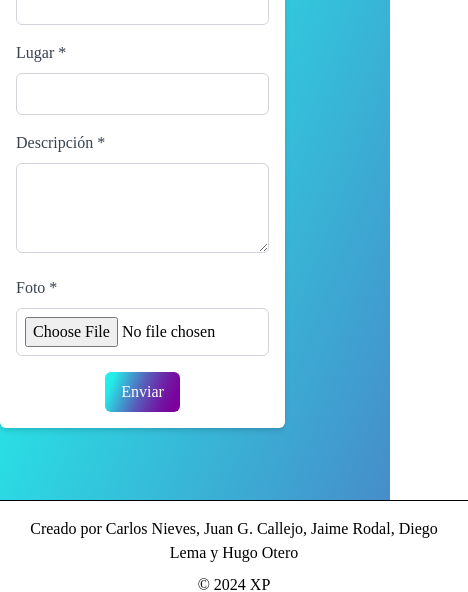
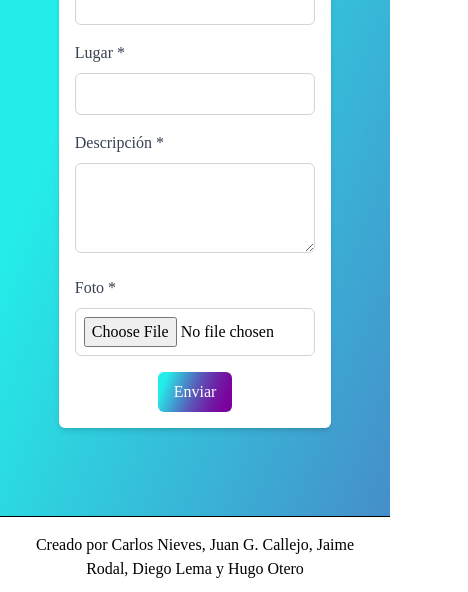
Before and after one commit to JuanGabrielCallejo/ExperienceProjectFRONT, a React (Vite) app: page /compose/experience in a window 390 px wide. Shown: the part 344-936 px from the top of the page, 468 px wide, since content can reach past the window. Built offline with nearby package versions, Linux system fonts and the light colour scheme; no server answers; a web font is replaced by a local one.

Commit message:
responsive registro y exp movil

```diff
--- a/src/Pages/CreateExperience.jsx
+++ b/src/Pages/CreateExperience.jsx
@@ -177,8 +177,10 @@ const CreateExperience = () => {
           const body = await res.json();
           setStatusMessage("Tu experiencia ha sido creada con exito", body);
           setExitoExperiencia(true);
+          // console.log(user.token);
         } else {
           const body = await res.json();
+          console.log(body);
           setStatusMessage(body.message);
         }
       } catch (error) {
@@ -204,8 +206,8 @@ const CreateExperience = () => {
     });
   } else {
     return (
-      <div className="flex items-center">
-        <div className="flex flex-col justify-center h-screen w-full ">
+      <div className="lg:flex lg:items-center">
+        <div className="flex flex-col justify-center h-screen w-full">
           <div className="text-center mb-4">
             <h1 className="text-2xl text-white font-bold text-gray-800">
               NUEVA EXPERIENCIA
@@ -213,7 +215,7 @@ const CreateExperience = () => {
           </div>
           <form
             onSubmit={nuevaExperiencia}
-            className="max-w-md mx-auto p-4 mb-4 bg-white shadow-md rounded-md flex flex-col "
+            className="max-w-md mx-auto p-4 mb-4 bg-white shadow-md rounded-md flex flex-col w-3/4 lg:w-screen"
           >
             <div className="mb-4">
               <label htmlFor="category" className="text-gray-700">
@@ -293,7 +295,7 @@ const CreateExperience = () => {
             </div>
           </form>
         </div>
-        <div className="flex justify-center items-center h-4 w-[300px]">
+        <div className="flex justify-center items-center h-4 w-full  w-[300px]">
           {mensaje && (
             <div className={`w-fit mt-6 p-2 bg-white rounded text-center`}>
               {mensaje}
--- a/src/Pages/ModUser.jsx
+++ b/src/Pages/ModUser.jsx
@@ -198,9 +198,9 @@ const ModUser = () => {
 
   return (
     <div className="flex flex-col justify-center items-center w-full h-screen bg-[url('/img/fondoWeb.svg')] bg-fixed bg-cover">
-      <div className="p-6 bg-none lg:bg-white rounded-lg shadow-2xl w-3/4 flex justify-center lg:opacity-100 opacity-100  h-6/7">
+      <div className="p-6 bg-none bg-white rounded-lg shadow-2xl w-3/4 flex justify-center h-6/7">
         <div className="w-2/4">
-          <h1 className="lg:text-3xl lg:font-semibold lg:text-gray-800 lg:mb-6 lg:text-center text-2x1 ">
+          <h1 className="lg:text-3xl lg:font-semibold lg:text-gray-800 lg:mb-6 lg:text-center text-3x1 ">
             Editar perfil
           </h1>
           <form onSubmit={modificarDatos} className="space-y-6">
--- a/src/Pages/RegisterPage.jsx
+++ b/src/Pages/RegisterPage.jsx
@@ -4,7 +4,7 @@ import { useState } from "react";
 const RegisterPage = () => {
   const [successMsg, setSuccessMsg] = useState(false);
   return (
-    <div className="flex flex-col h-screen w-full justify-center">
+    <div className="flex flex-col  w-full justify-center items-center h-screen">
       <Header successMsg={successMsg} />
       <Register setSuccessMsg={setSuccessMsg} />
     </div>
--- a/src/components/register/Register.jsx
+++ b/src/components/register/Register.jsx
@@ -16,7 +16,7 @@ const Register = ({ setSuccessMsg }) => {
     });
   };
   return (
-    <div className="mt-4">
+    <div className="lg:mt-4 w-3/4">
       {exito ? success() : <Formulary setExito={setExito} />}{" "}
     </div>
   );
```
